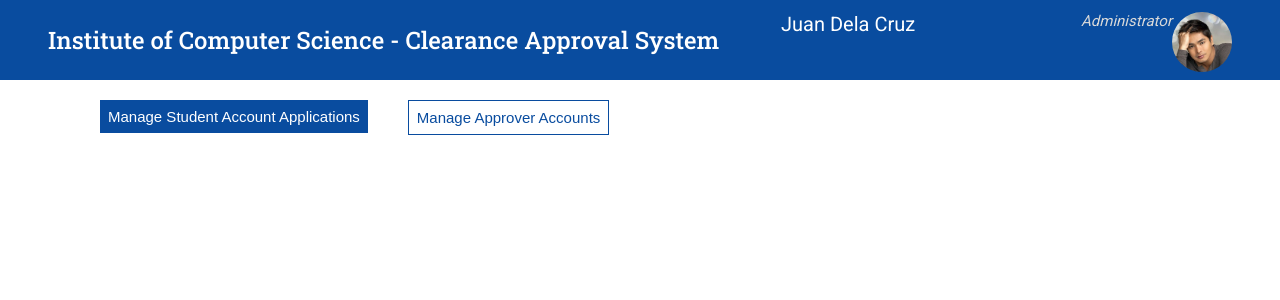
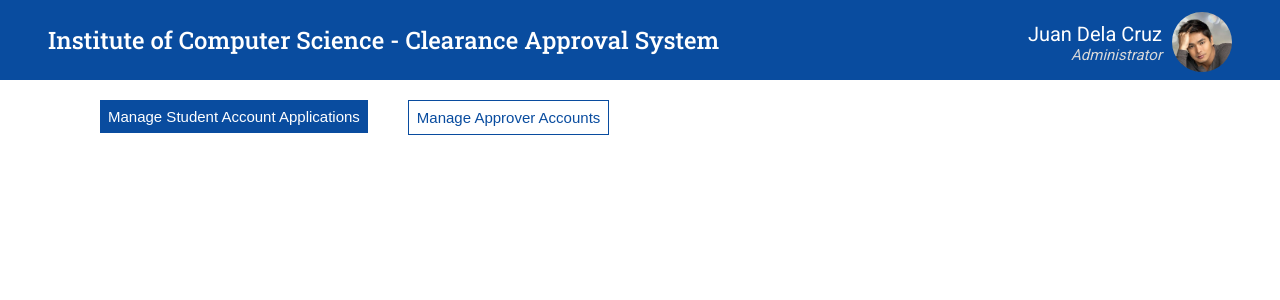
Before and after one commit to jakiebravarian/ICS_Clearance_System, a React (Create React App) app in the folder frontend/: page /manage-approvers in a window 1280 px wide. Shown: the top 300 px of the page. Built offline with nearby package versions, Linux system fonts and the light colour scheme.

Commit message:
ui: fixed the alignment of text in the profile headers

```diff
--- a/frontend/src/assets/styles/student.css
+++ b/frontend/src/assets/styles/student.css
@@ -74,7 +74,8 @@ body {
 
 .profile-name {
     color: white;
-    width: 300px;
+    width: 150px;
+    text-align: right;
     /* position: absolute;
     right: 6.5%;
     top: 5px; */
@@ -84,6 +85,7 @@ body {
     color: rgb(217, 217, 217);
     font-style: italic;
     font-size: 15px;
+    text-align: right;
     /* position: absolute;
     top: 22px;
     right: 6.5%; */
--- a/frontend/src/pages/Admin/Manage-Applications.js
+++ b/frontend/src/pages/Admin/Manage-Applications.js
@@ -1,7 +1,7 @@
 import React from "react";
 
 // import components from student components
-import { Header } from "../ScreenComponents";
+import { Header, Footer } from "../ScreenComponents";
 import { adminInfo } from "../../data";
 import { Menu } from "./AdminComponents";
 
@@ -12,6 +12,8 @@ export default function ManageApplications() {
 
             {/* Menu */}
             <Menu option="ManageStudentApps" />
+
+
         </div>
     )
 }
--- a/frontend/src/pages/ScreenComponents.js
+++ b/frontend/src/pages/ScreenComponents.js
@@ -9,11 +9,13 @@ function ProfileHeader(props) {
     return (
         // renders logged in user's name and icon
         <div className="profile-header">
-            <div className="profile-name">
-                {name}
-            </div>
-            <div className="classification">
-                {classification}
+            <div className="column centered">
+                <div className="profile-name">
+                    {name}
+                </div>
+                <div className="classification">
+                    {classification}
+                </div>
             </div>
             <div>
                 <img className="profile-icon-img" src={icon} alt=""></img>
```
